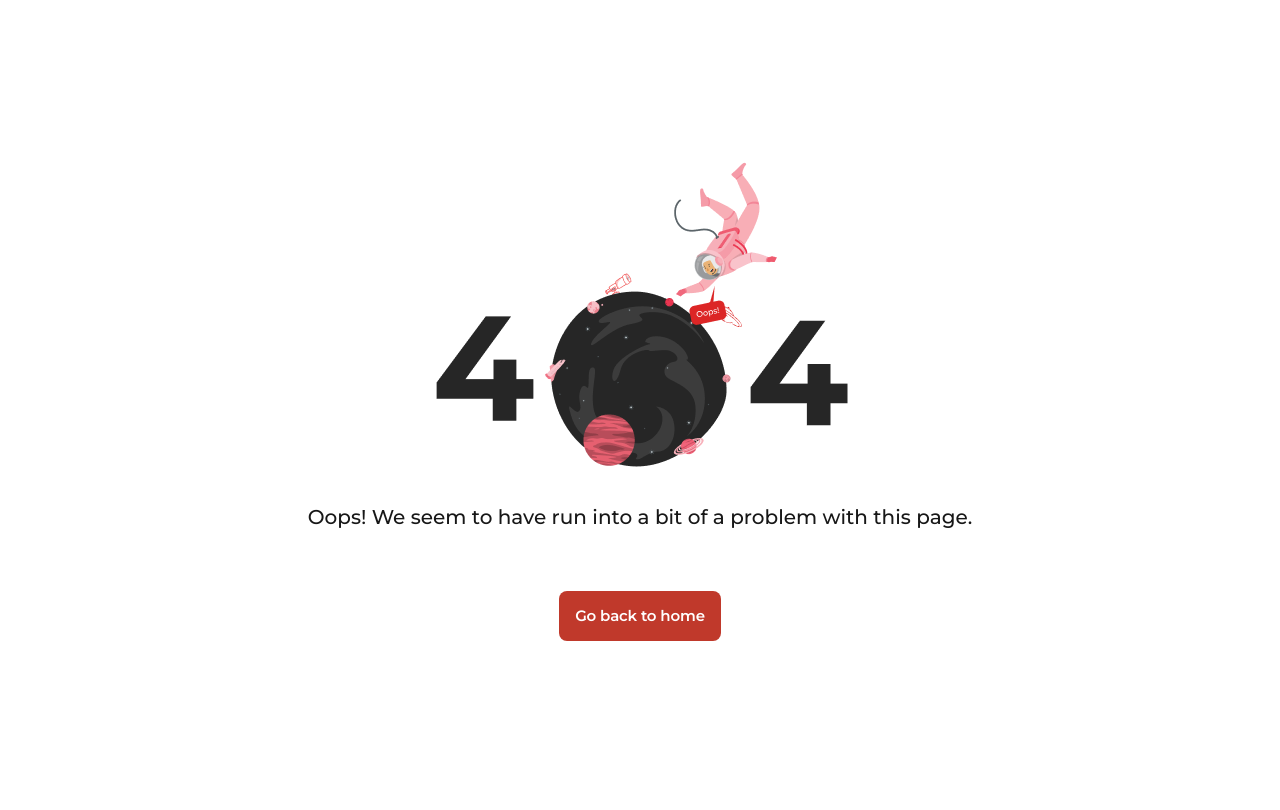
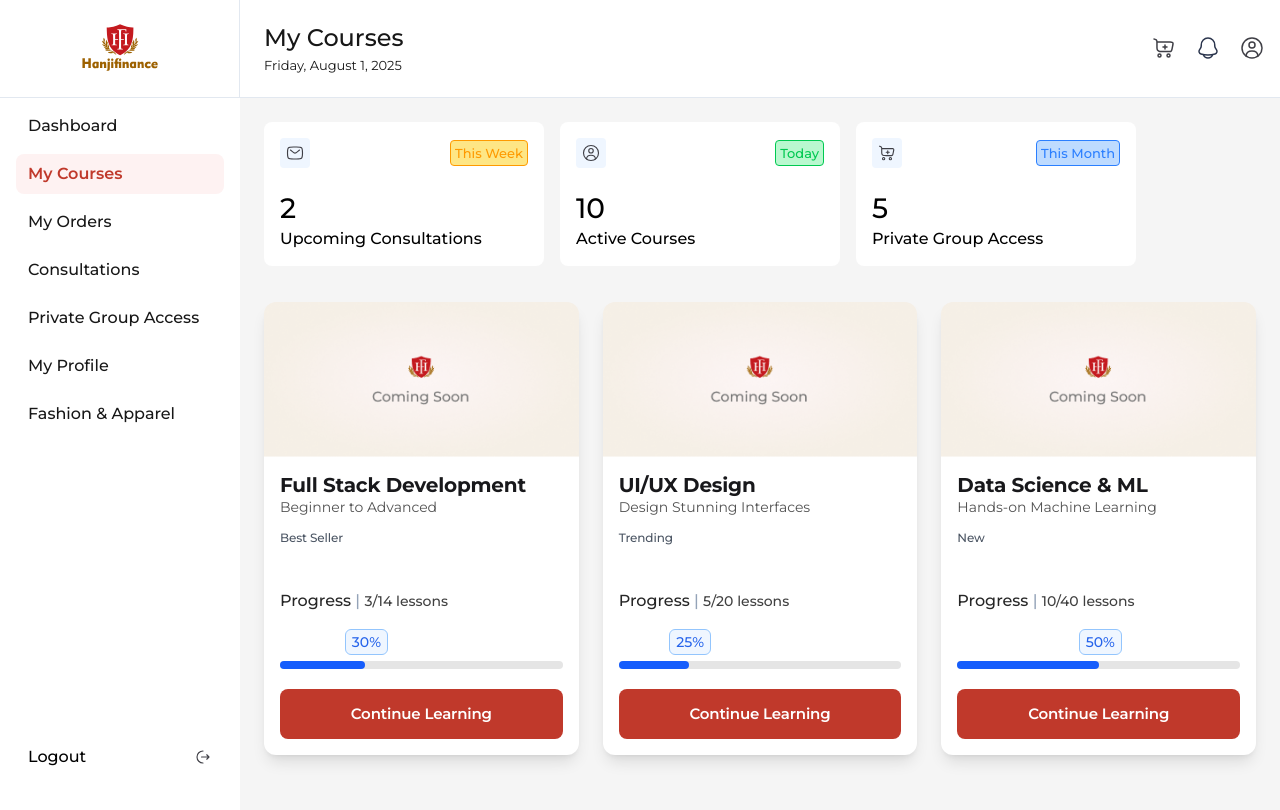
Before and after one commit to neon-lab-dev/HanjiFinance-Client, a React (Vite) app: page /dashboard/my-courses in a window 1280 px wide. Shown: the top 810 px of the page. Built offline with nearby package versions, Linux system fonts and the light colour scheme.

Commit message:
my coursed page completed?

```diff
--- /dev/null
+++ b/src/components/Dashboard/MyCourse/CourseCard/CourseCard.tsx
@@ -0,0 +1,109 @@
+import { motion } from "framer-motion";
+import Button from "../../../Reusable/Button/Button";
+
+// Progress Section Component
+type TProgressSection = {
+  completed: number;   // e.g. 3
+  total: number;       // e.g. 14
+  progress: number;    // e.g. 30
+};
+
+const ProgressSection: React.FC<TProgressSection> = ({ completed, total, progress }) => {
+  return (
+    <div className="space-y-4 font-Montserrat">
+  {/* Progress Text */}
+  <div className="flex justify-between font-medium text-neutral-10 pb-8 ">
+    <span>
+      Progress<span className="text-neutral-125"> |</span> <span className="text-neutral-50 text-sm font-medium">{completed}/{total} lessons</span>
+    </span>
+  </div>
+
+  {/* Progress Bar */}
+  <div className="relative w-full h-2 bg-neutral-200 rounded-full">
+    {/* Filled part */}
+    <motion.div
+      className="h-2 bg-blue-600 rounded-full"
+      initial={{ width: 0 }}
+      animate={{ width: `${progress}%` }}
+      transition={{ duration: 0.6, ease: "easeOut" }}
+    />
+
+    {/* Floating progress label */}
+    <span
+      className=" font-Montserrat absolute -top-8 text-sm leading-5 font-medium text-surface-100 bg-surface-40 border border-surface-95 px-1.5 py-0.5 rounded-md"
+      style={{ left: `calc(${progress}% - 20px)` }} // offset so it doesn't overflow
+    >
+      {progress}%
+    </span>
+  </div>
+</div>
+
+  );
+};
+
+// Course Card Component
+type TCourseCard = {
+  title: string;
+  subTitle: string;
+  tag: string;
+  description: string;
+  image: string;
+  progressData?: {
+    completed: number;
+    total: number;
+    progress: number; // in percentage
+  };
+};
+
+const CourseCard: React.FC<TCourseCard> = ({
+  title,
+  subTitle,
+  tag,
+  image,
+  progressData,
+}) => {
+  return (
+    <div className="bg-white rounded-xl shadow-lg font-Montserrat">
+      {/* Course Image */}
+      <div>
+        <img src={image} alt={title} className="rounded-t-xl w-full" />
+      </div>
+
+      {/* Course Content */}
+      <div className="flex flex-col gap-4 pb-4">
+        {/* Details */}
+        <div className="w-full p-4 space-y-2">
+          <div>
+            <h1 className="text-neutral-130 text-xl tracking-[-0.2px] font-bold leading-6">
+              {title}
+            </h1>
+            <p className="text-neutral-60 text-sm leading-5">{subTitle}</p>
+          </div>
+          <span className="text-neutral-160 text-xs font-medium leading-[14px] tracking-[-0.12px]">
+            {tag}
+          </span>
+        </div>
+
+        {/* Progress Section (reusable) */}
+        <div className="px-4 pt-2 space-y-5 mt-auto">
+          {progressData && (
+            <ProgressSection
+              completed={progressData.completed}
+              total={progressData.total}
+              progress={progressData.progress}
+            />
+          )}
+
+          {/* CTA Button */}
+          <Button
+            label="Continue Learning"
+            variant="primary"
+            classNames="w-full"
+          />
+        </div>
+      </div>
+    </div>
+  );
+};
+
+export default CourseCard;
--- /dev/null
+++ b/src/components/Dashboard/MyCourse/CourseSection/CourseSection.tsx
@@ -0,0 +1,47 @@
+import React from "react";
+import CourseCard from "../CourseCard/CourseCard";
+import { IMAGES } from "../../../../assets";
+
+const CourseSection = () => {
+  const courses = [
+    {
+      title: "Full Stack Development",
+      subTitle: "Beginner to Advanced",
+      tag: "Best Seller",
+      description: "Learn full-stack development from scratch.",
+      image: IMAGES.courseDummyImage,
+      progressData: { completed: 3, total: 14, progress: 30 },
+      price: "9,500",
+    },
+    {
+      title: "UI/UX Design",
+      subTitle: "Design Stunning Interfaces",
+      tag: "Trending",
+      description: "Master modern UI/UX design practices.",
+      image: IMAGES.courseDummyImage,
+      progressData: { completed: 5, total: 20, progress: 25 },
+      price: "7,000",
+    },
+    {
+      title: "Data Science & ML",
+      subTitle: "Hands-on Machine Learning",
+      tag: "New",
+      description: "Dive into data science with practical projects.",
+      image: IMAGES.courseDummyImage,
+      progressData: { completed: 10, total: 40, progress: 50 },
+      price: "12,000",
+    },
+  ];
+
+  return (
+    <div className="mt-9">
+      <div className="grid grid-cols-1 md:grid-cols-2 lg:grid-cols-3 gap-6">
+        {courses.map((course, index) => (
+          <CourseCard key={index} {...course} />
+        ))}
+      </div>
+    </div>
+  );
+};
+
+export default CourseSection;
--- a/src/index.css
+++ b/src/index.css
@@ -47,6 +47,7 @@
   --color-neutral-145: #52525B;
   --color-neutral-150: #F1F5F9 ;
   --color-neutral-155: #E7E5E4 ;
+  --color-neutral-160: #4B5563 ;
 
 
 
@@ -63,6 +64,8 @@
   --color-surface-80: #3B82F6;
   --color-surface-85: #4F46E5;
   --color-surface-90: #CBD5E1;
+  --color-surface-95: #93C5FD;
+  --color-surface-100: #2563EB;
 
 
   /* accent */
--- /dev/null
+++ b/src/pages/Dashboard/MyCourses/MyCourses/MyCourses.tsx
@@ -0,0 +1,14 @@
+import CourseSection from "../../../../components/Dashboard/MyCourse/CourseSection/CourseSection"
+import StatusSectoin from "../../../../components/Dashboard/SharedComponents/StatusSectoin/StatusSectoin"
+
+
+const MyCourses = () => {
+  return (
+    <div>
+        <StatusSectoin/>
+        <CourseSection/>
+    </div>
+  )
+}
+
+export default MyCourses
--- a/src/routes/routes.tsx
+++ b/src/routes/routes.tsx
@@ -20,6 +20,7 @@ import RecentActivities from "../pages/Dashboard/RecentActivities/RecentActiviti
 import Consultations from "../pages/Dashboard/Consultations/Consultations";
 import BookConsultation from "../pages/Dashboard/BookConsultation/BookConsultation";
 import MyOrders from "../pages/Dashboard/MyOrders/MyOrders";
+import MyCourses from "../pages/Dashboard/MyCourses/MyCourses/MyCourses";
 
 export const router = createBrowserRouter([
   {
@@ -106,6 +107,10 @@ export const router = createBrowserRouter([
         path: "my-orders",
         element: <MyOrders/>,
       },
+      {
+        path: "my-courses",
+        element: <MyCourses/>,
+      },
 
     ],
   },
```
